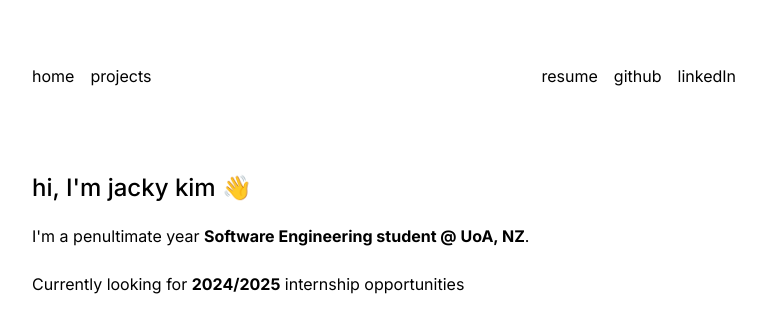
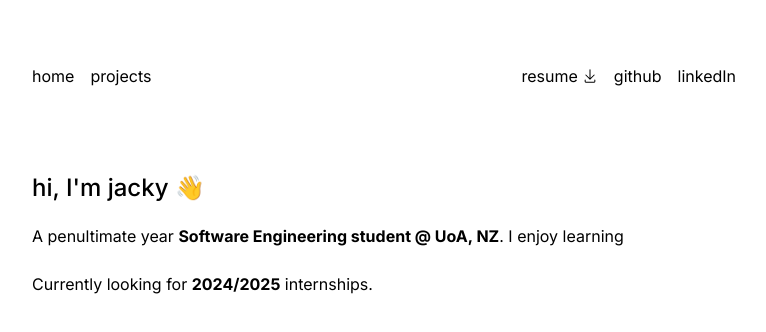
Before and after one commit to twoandtwelve/twoandtwelve.github.io, a React (Vite) app: page / in a window 1280 px wide. Shown: the top 332 px of the page, without its empty margins (256-1022 px from the left). Built offline with nearby package versions, Linux system fonts and the light colour scheme.

Commit message:
Added react icons

```diff
--- a/package.json
+++ b/package.json
@@ -12,7 +12,8 @@
   },
   "dependencies": {
     "react": "^18.2.0",
-    "react-dom": "^18.2.0"
+    "react-dom": "^18.2.0",
+    "react-icons": "^5.0.1"
   },
   "devDependencies": {
     "@types/react": "^18.2.64",
--- a/src/components/Header.jsx
+++ b/src/components/Header.jsx
@@ -1,13 +1,15 @@
 import React from "react"
+
 
 export default function Header() {
     return (
         <header id='home' className='max-w-3xl mx-auto px-8 py-5'>
-                <h1 className='mb-5 font-medium text-2xl'>hi, I'm jacky kim 👋</h1>
-                <p>I'm a penultimate year <strong>Software Engineering student @ UoA, NZ</strong>.
+                <h1 className='mb-5 font-medium text-2xl'>hi, I'm jacky 👋</h1>
+                <p>A penultimate year <strong>Software Engineering student @ UoA, NZ</strong>.
+                   I enjoy learning
                    <br />
                    <br />
-                   Currently looking for <strong>2024/2025</strong> internship opportunities
+                   Currently looking for <strong>2024/2025</strong> internships.
 
                  </p>
         </header>
--- a/src/components/Nav.jsx
+++ b/src/components/Nav.jsx
@@ -1,4 +1,6 @@
 import React from "react"
+import { GoDownload } from "react-icons/go";
+
 
 export default function Nav() {
     return (
@@ -8,7 +10,7 @@ export default function Nav() {
                 <a href='#projects'>projects</a>
             </div>
             <div className="flex gap-4">
-                <a>resume</a>
+                <a className ='flex items-center gap-1'>resume<GoDownload/></a>
                 <a href='https://github.com/twoandtwelve'>github</a>
                 <a href='https://www.linkedin.com/in/jacky-kim-21b154263/'>linkedIn</a>
             </div>
--- a/src/components/Projects.jsx
+++ b/src/components/Projects.jsx
@@ -1,6 +1,6 @@
 import React from "react"
 
-import harderturrets from '../images/harderturrets.png'
+import harderturrets from '../images/test.png'
 
 export default function Projects() {
     return (
```
Also changed, not shown: 1 other file (tests, documents, lock files or other folders).
